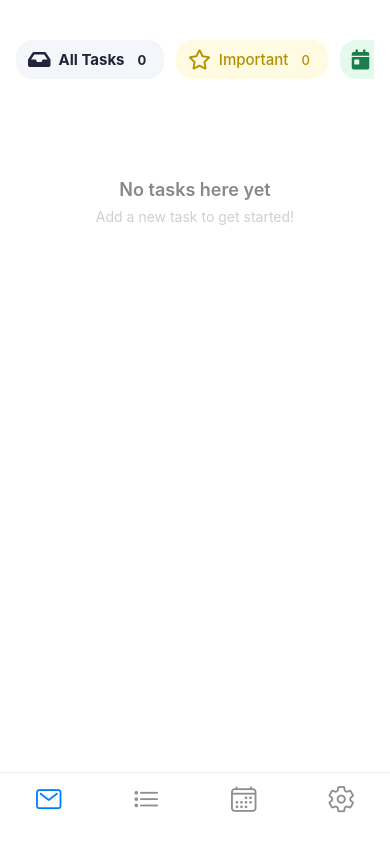
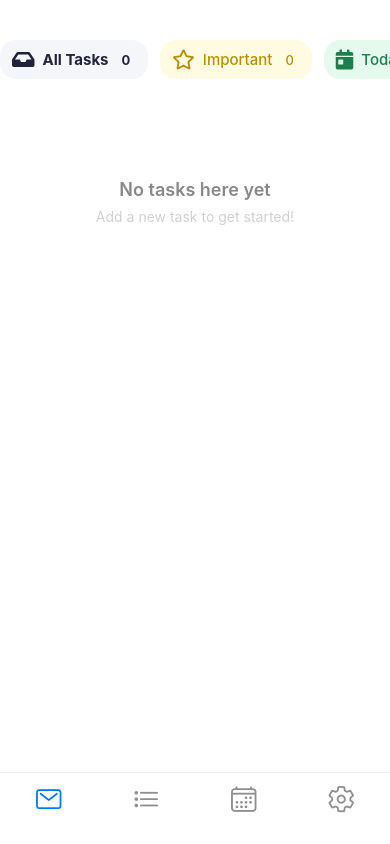
Before and after one commit to gabesenese/loic_app, a React Native app: screen /Inbox in a window 390 px wide. Built offline with nearby package versions, Linux system fonts and the light colour scheme.

Commit message:
Fixed SmartLists horizontal padding bug, fixed TodoScreen single tap on existing task to view task

```diff
--- a/components/SmartLists.tsx
+++ b/components/SmartLists.tsx
@@ -101,7 +101,7 @@ const styles = StyleSheet.create({
   outerContainer: {
     marginBottom: 20,
     paddingTop: 8,
-    paddingHorizontal: 16,
+    paddingHorizontal: 0, // Remove horizontal padding for edge-to-edge
   },
   scrollContainer: {
     flexDirection: 'row',
--- a/screens/TodoScreen.tsx
+++ b/screens/TodoScreen.tsx
@@ -254,7 +254,6 @@ const TaskList = ({ tasks, onToggle, onEdit, onDelete, onView }: { tasks: Task[]
           >
             <TouchableOpacity
               style={[styles.taskItem, { backgroundColor: isDark ? '#23232a' : '#fafbfc', borderColor: isDark ? '#333' : '#eee' }]}
-              onPress={() => onView(item)}
               activeOpacity={0.8}
             >
               <TouchableOpacity onPress={() => onToggle(item.id)} style={[styles.checkCircle, item.completed ? styles.checkCircleCompleted : null, { borderColor: isDark ? '#3b82f6' : '#3b82f6', backgroundColor: item.completed ? (isDark ? '#3b82f6' : '#3b82f6') : 'transparent' }] }>
@@ -262,7 +261,6 @@ const TaskList = ({ tasks, onToggle, onEdit, onDelete, onView }: { tasks: Task[]
               </TouchableOpacity>
               <TouchableOpacity
                 style={{ flex: 1 }}
-                onPress={() => onView(item)}
                 onLongPress={() => onEdit(item)}
               >
                 <Text style={[styles.taskText, item.completed ? styles.taskTextCompleted : null, { color: isDark ? '#fff' : '#222' }]}>{item.text}</Text>
```
